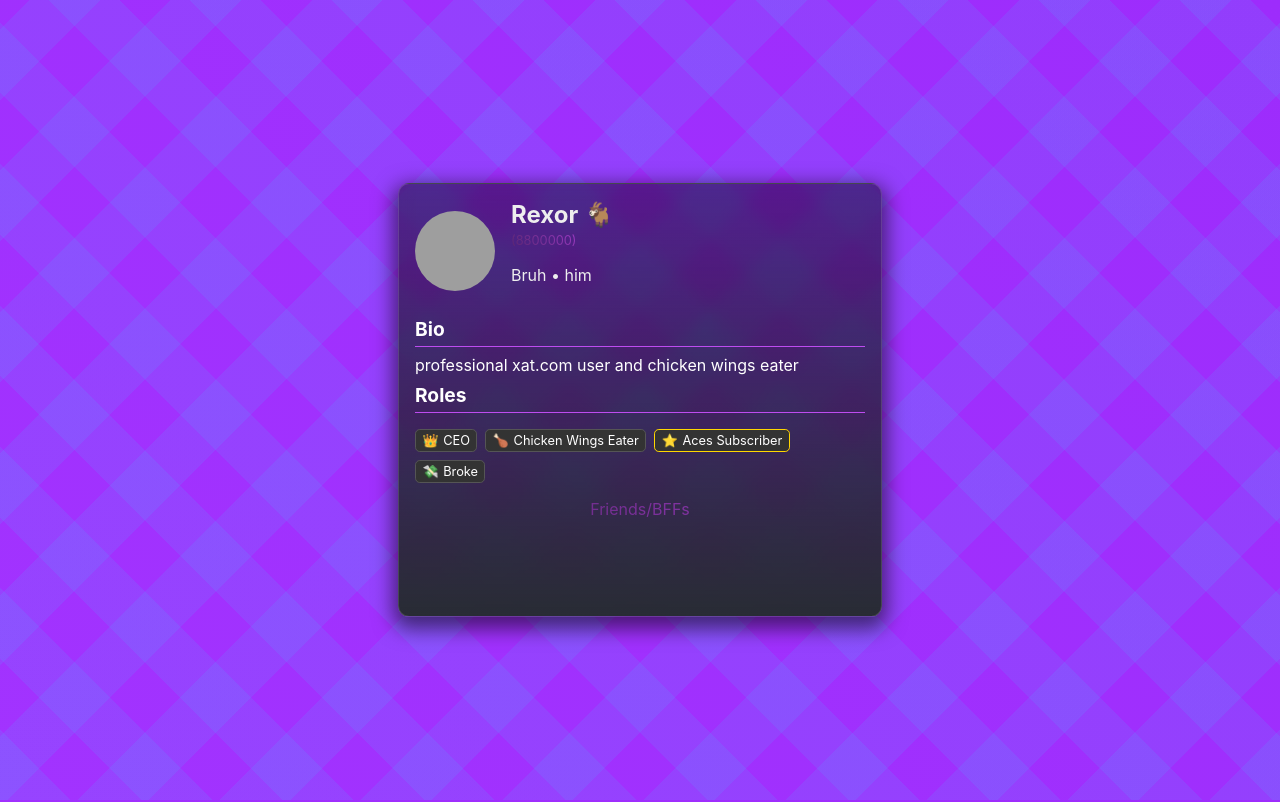
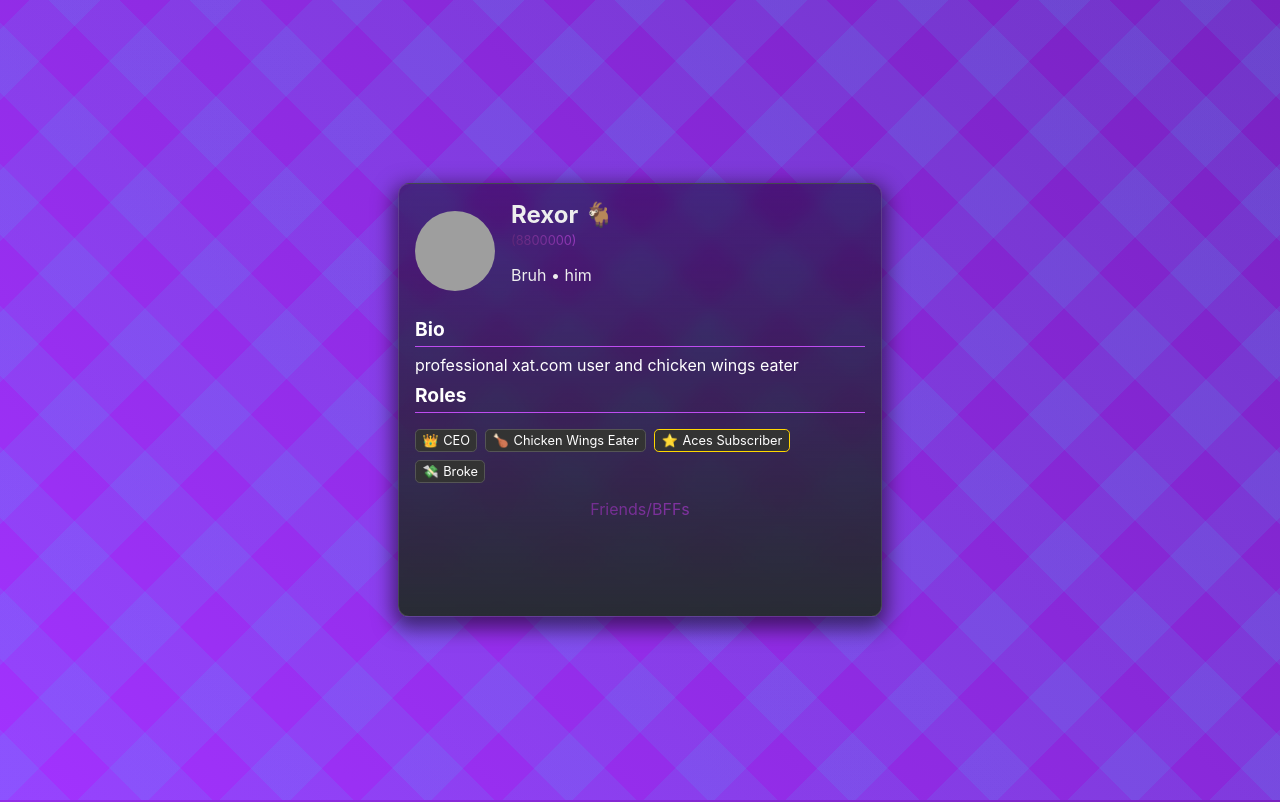
Before and after one commit to Ti-r0/rexor, a plain HTML site: page index.html in a window 1280 px wide. Shown: the top 802 px of the page. Drawn offline with Linux system fonts and the light colour scheme; grey boxes are pictures that could not be loaded.

Commit message:
Update index.html

```diff
--- a/index.html
+++ b/index.html
@@ -12,7 +12,7 @@
       font-family: -apple-system, BlinkMacSystemFont, "Segoe UI", "Roboto", "Oxygen", "Ubuntu", "Cantarell", "Fira Sans", "Droid Sans", "Helvetica Neue", sans-serif;
       -webkit-font-smoothing: antialiased;
       -moz-osx-font-smoothing: grayscale;
-      background: linear-gradient(45deg, #A233FF, #9D2CFC);
+      background: linear-gradient(45deg, #A233FF, #7822C1);
       color: #eee;
       user-select: none;
       overflow: hidden;
```
